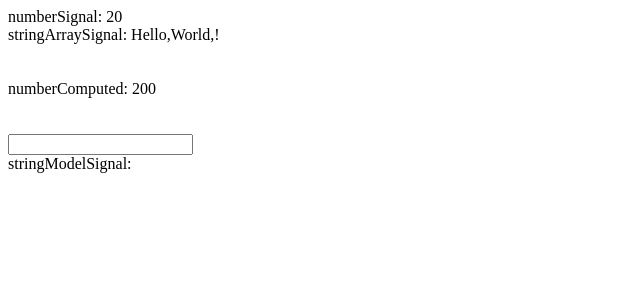
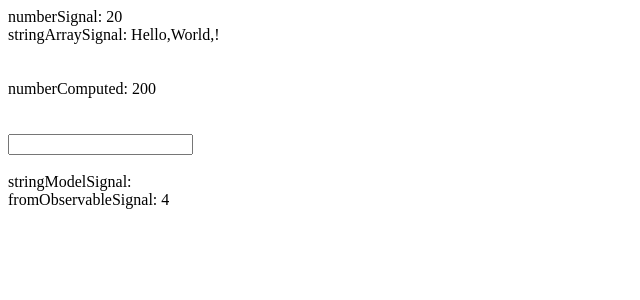
Before and after one commit to eliJaimes/AngularBootCampExercisePart5, an Angular app: page / in a window 1280 px wide. Shown: the top 300 px of the page, without its empty margins (0-640 px from the left). Built offline with nearby package versions, Linux system fonts and the light colour scheme.

Commit message:
Transform an observable into a signal

```diff
--- a/src/app/app.component.html
+++ b/src/app/app.component.html
@@ -14,5 +14,8 @@
 		type="text"
 		(input)="stringModelSignal.set(inputRef.value)"
 	/>
+	<br /><br />
 	<div>stringModelSignal: {{ stringModelSignal() }}</div>
+	<!-- Here we render a signal coming from an observable -->
+	<div>fromObservableSignal: {{ fromObservableSignal() }}</div>
 </div>
--- a/src/app/app.component.ts
+++ b/src/app/app.component.ts
@@ -15,7 +15,8 @@ import {
 	signal,
 } from '@angular/core';
 import { toObservable } from '@angular/core/rxjs-interop';
-import { Observable } from 'rxjs';
+import { toSignal } from '@angular/core/rxjs-interop';
+import { Observable, interval } from 'rxjs';
 
 @Component({
 	imports: [],
@@ -66,6 +67,16 @@ export class AppComponent implements OnInit {
 		this.numberComputed,
 	);
 
+	// This is how you define a signal from an observable
+
+	public readonly fromObservableSignal: Signal<number | undefined> = toSignal<
+		number | undefined
+	>(
+		// Creates an Observable that emits sequential numbers every specified interval
+		// of time, on a specified SchedulerLike
+		interval(1000),
+	);
+
 	public ngOnInit(): void {
 		setTimeout((): void => {
 			console.log('%c\nSet timeout complete', 'color: SpringGreen');
```
